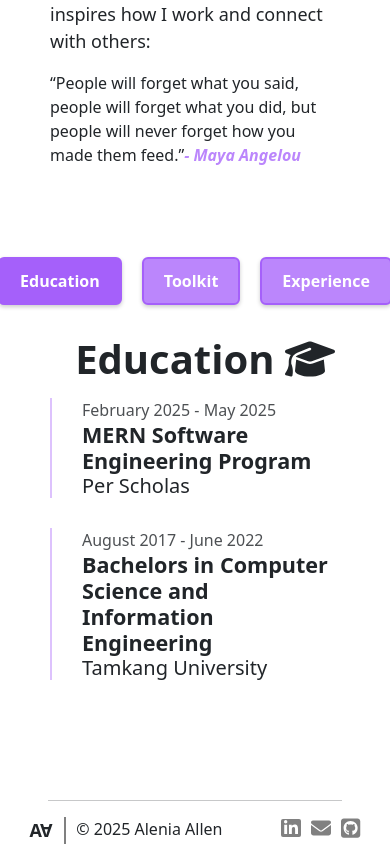
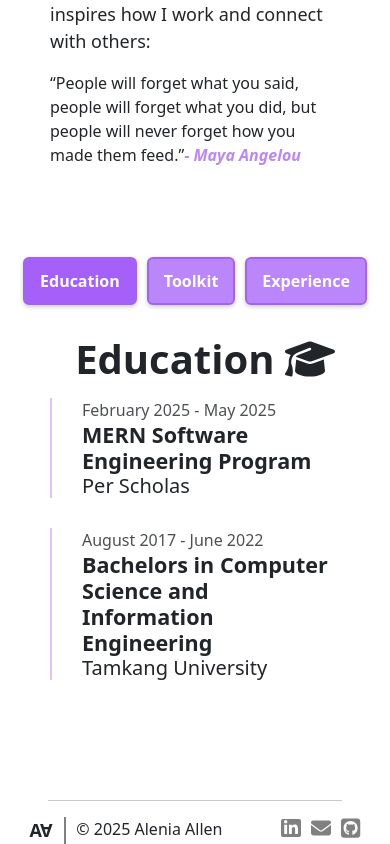
Before and after one commit to Alenia24/portfolio-v1, a React (Vite) app: page /about in a window 390 px wide. Shown: the part 677-1521 px from the top of the page. Built offline with nearby package versions, Linux system fonts and the light colour scheme; a web font is replaced by a local one.

Commit message:
Update color

```diff
--- a/src/pages/About/About.css
+++ b/src/pages/About/About.css
@@ -45,7 +45,7 @@
   border: 2px solid #a560fa;
   border-radius: 6px;
   font-weight: bold;
-    box-shadow: 0 2px 4px rgba(0, 0, 0, 0.2);;
+  box-shadow: 0 2px 4px rgba(0, 0, 0, 0.2);
 }
 
 .section-tabs button:hover {
@@ -55,6 +55,7 @@
 
 .section-tabs button.selected {
   background-color: #a560fa;
+  color: white;
 }
 
 .section-title {
@@ -84,7 +85,6 @@
   display: flex;
   flex-wrap: wrap;
   gap: 20px;
-
 }
 
 .skill {
@@ -144,10 +144,12 @@
     flex-direction: row;
     flex-wrap: nowrap;
     justify-content: center;
+    gap: 10px;
   }
 
   .section-tabs button {
     width: fit-content;
+    padding: 10px 15px;
   }
 
   .skills {
```
Lines whose indentation alone changed are shown as unchanged.
